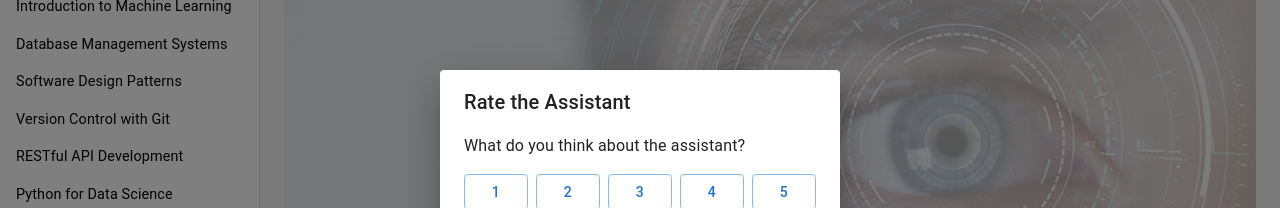
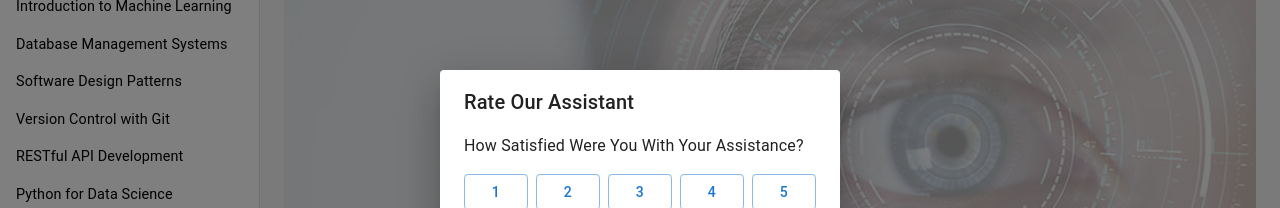
Before and after one commit to mehdialam98/swe-Assistant-AI, a Next.js app: page / in a window 1280 px wide. Both pictures are taken after a click on the button 1236 px from the left and 32 px from the top of the page. Shown: the part 192-400 px from the top of the page. Built offline with nearby package versions, Linux system fonts and the light colour scheme.

Commit message:
made changes to wording

```diff
--- a/app/page.js
+++ b/app/page.js
@@ -379,9 +379,9 @@ export default function Home() {
         </Box>
       </Box>
       <Dialog open={openModal} onClose={handleCloseModal}>
-        <DialogTitle>Rate the Assistant</DialogTitle>
+        <DialogTitle>Rate Our Assistant</DialogTitle>
         <DialogContent>
-          <Typography>What do you think about the assistant?</Typography>
+          <Typography>How Satisfied Were You With Your Assistance?</Typography>
           <Stack direction="row" spacing={1} sx={{ mt: 2 }}>
             {[1, 2, 3, 4, 5].map((rating) => (
               <Button
```
